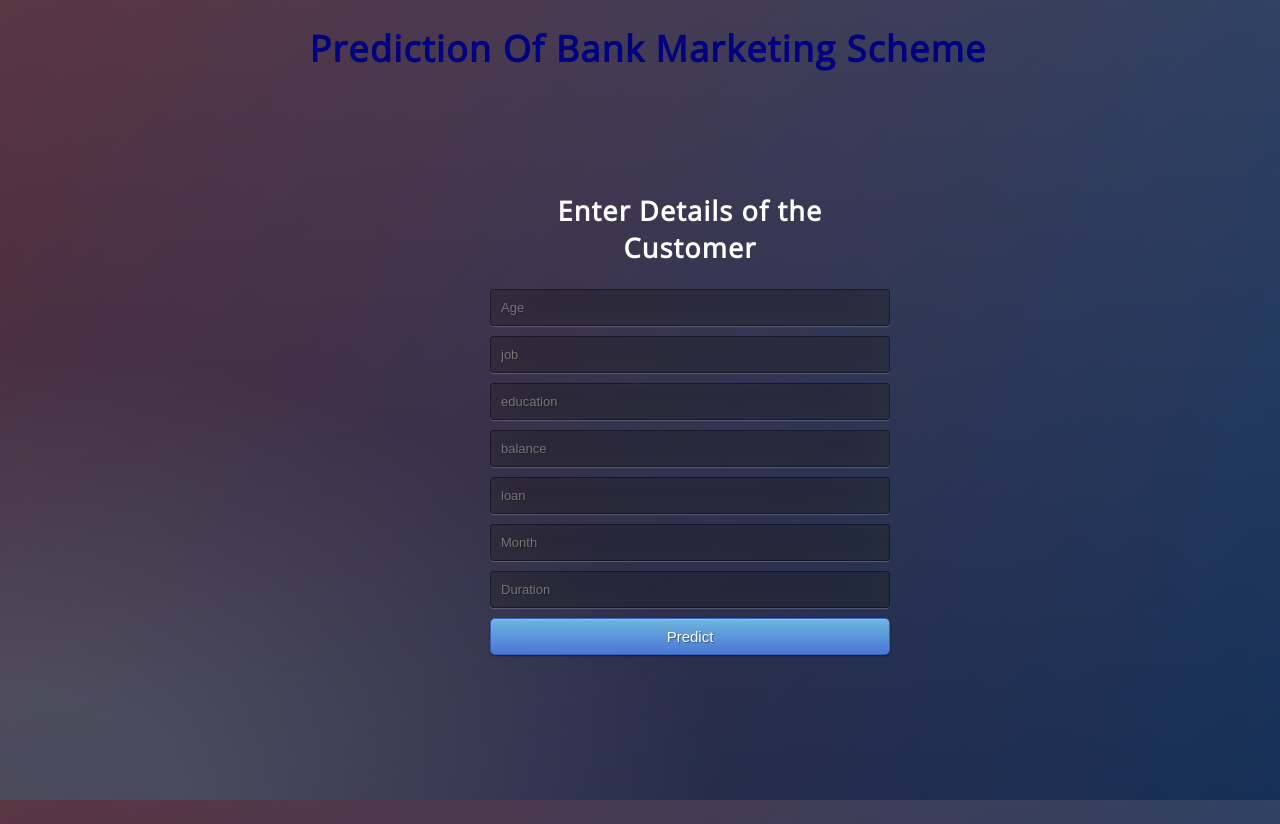
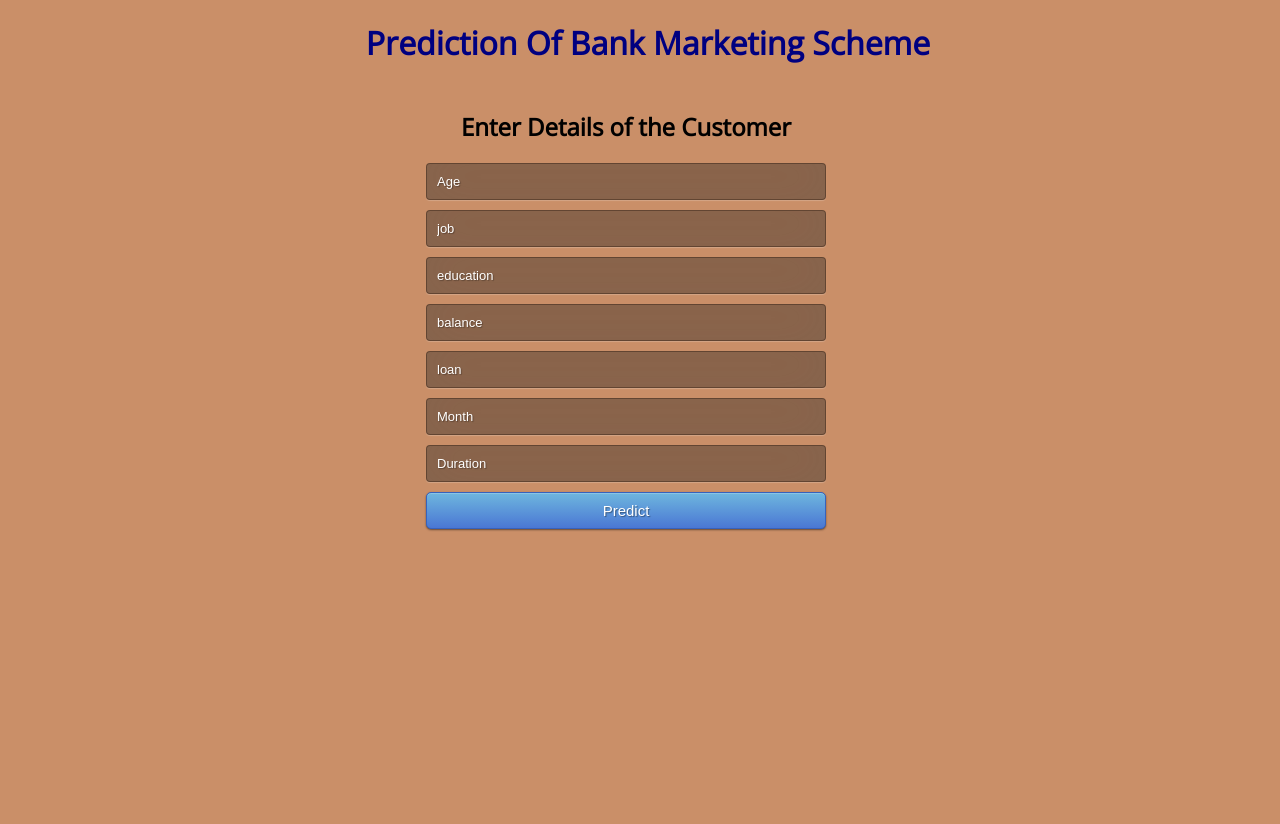
Before and after one commit to Anjali090/Cloud-Computing-mini-project, a Flask app: page / in a window 1280 px wide. Run offline with Flask 2, Linux system fonts and the light colour scheme.

Commit message:
Update style.css

```diff
--- a/static/css/style.css
+++ b/static/css/style.css
@@ -14,32 +14,29 @@
 html { width: 100%; height:100%; overflow:scroll; }
 
 body {
+
 	width: 100%;
 	height:100%;
 	font-family: 'Open Sans', sans-serif;
-	background: #092756;
-	color: #fff;
-	font-size: 18px;
-	text-align:center;
-	letter-spacing:1.2px;
-	background: -moz-radial-gradient(0% 100%, ellipse cover, rgba(104,128,138,.4) 10%,rgba(138,114,76,0) 40%),-moz-linear-gradient(top,  rgba(57,173,219,.25) 0%, rgba(42,60,87,.4) 100%), -moz-linear-gradient(-45deg,  #670d10 0%, #092756 100%);
-	background: -webkit-radial-gradient(0% 100%, ellipse cover, rgba(104,128,138,.4) 10%,rgba(138,114,76,0) 40%), -webkit-linear-gradient(top,  rgba(57,173,219,.25) 0%,rgba(42,60,87,.4) 100%), -webkit-linear-gradient(-45deg,  #670d10 0%,#092756 100%);
-	background: -o-radial-gradient(0% 100%, ellipse cover, rgba(104,128,138,.4) 10%,rgba(138,114,76,0) 40%), -o-linear-gradient(top,  rgba(57,173,219,.25) 0%,rgba(42,60,87,.4) 100%), -o-linear-gradient(-45deg,  #670d10 0%,#092756 100%);
-	background: -ms-radial-gradient(0% 100%, ellipse cover, rgba(104,128,138,.4) 10%,rgba(138,114,76,0) 40%), -ms-linear-gradient(top,  rgba(57,173,219,.25) 0%,rgba(42,60,87,.4) 100%), -ms-linear-gradient(-45deg,  #670d10 0%,#092756 100%);
-	background: -webkit-radial-gradient(0% 100%, ellipse cover, rgba(104,128,138,.4) 10%,rgba(138,114,76,0) 40%), linear-gradient(to bottom,  rgba(57,173,219,.25) 0%,rgba(42,60,87,.4) 100%), linear-gradient(135deg,  #670d10 0%,#092756 100%);
-	filter: progid:DXImageTransform.Microsoft.gradient( startColorstr='#3E1D6D', endColorstr='#092756',GradientType=1 );
-
+	background: rgb(202, 143, 104);
 }
 .login {
 	position: absolute;
-	top: 40%;
-	left: 50%;
+	top: 30%;
+	left: 45%;
 	margin: -150px 0 0 -150px;
 	width:400px;
 	height:400px;
 }
 
-.login h1 { color: #fff; text-shadow: 0 0 10px rgba(0,0,0,0.3); letter-spacing:1px; text-align:center; }
+.login h1 { color: rgb(38, 42, 46); text-shadow: 0 0 10px rgba(0,0,0,0.3); letter-spacing:1px; text-align:center; }
+
+::placeholder{
+	color: white;
+}
+
+
+
 
 input {
 	width: 100%;
```
Also changed, not shown: other parts of static/css/style.css (+1 -1 lines).
